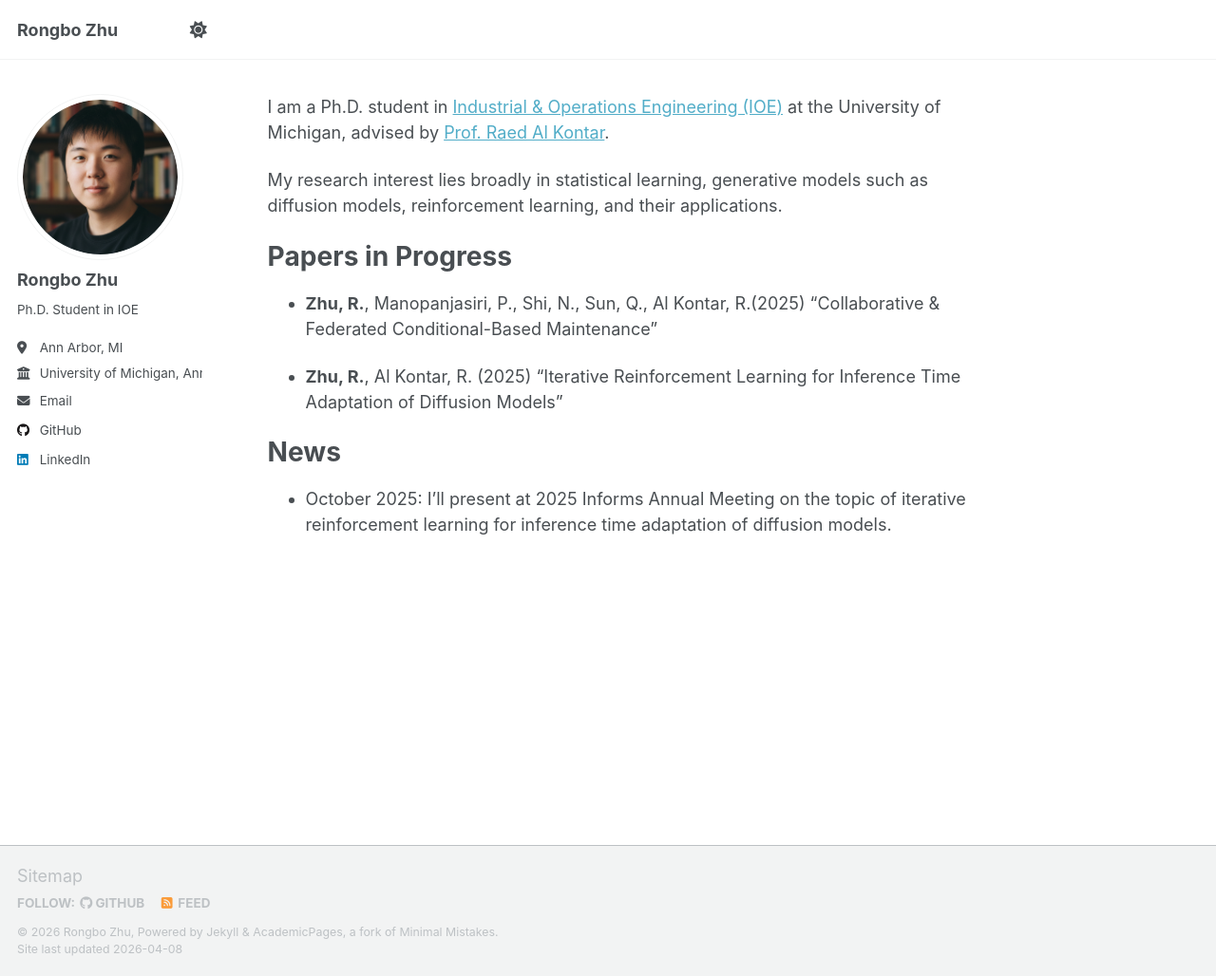
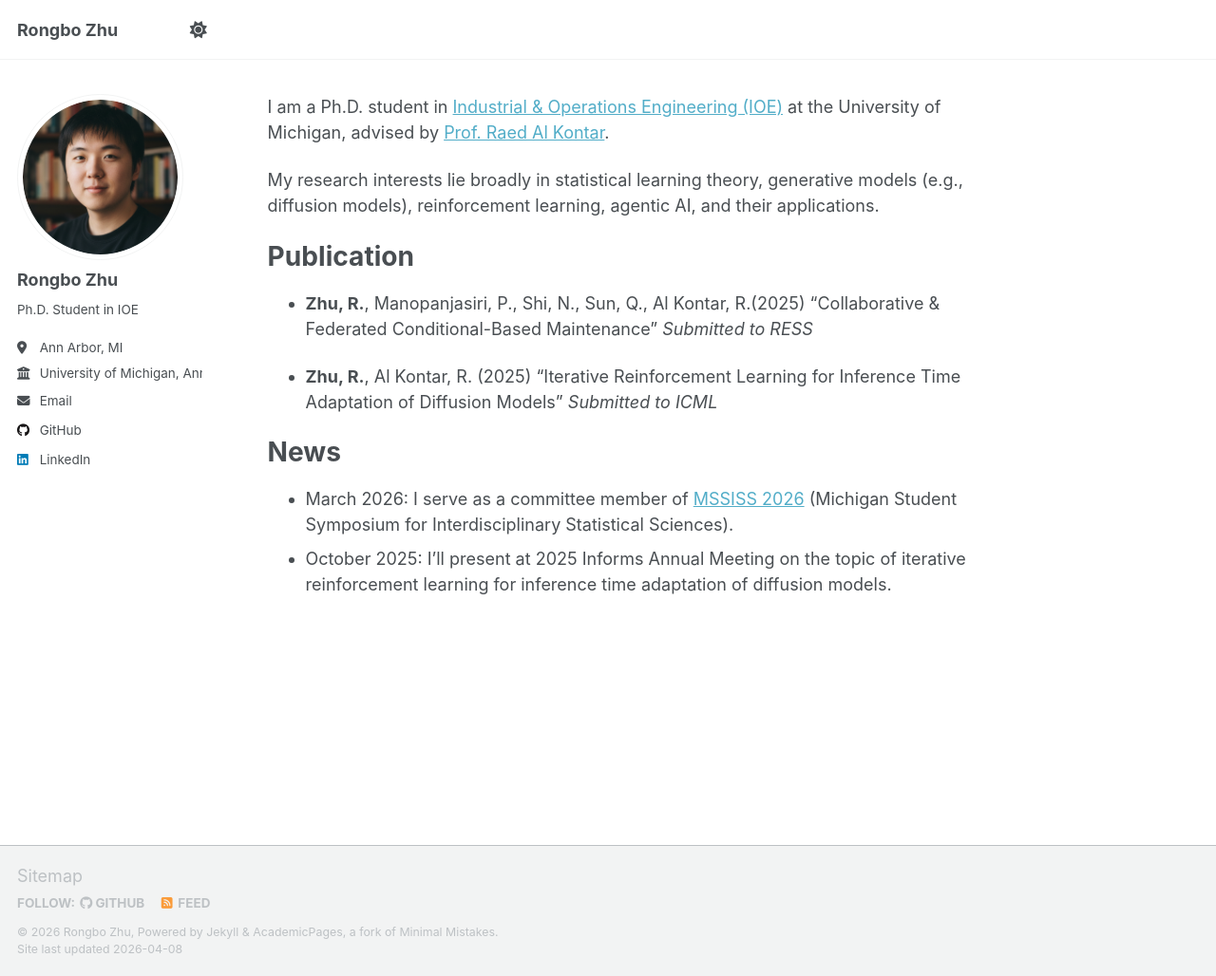
Before and after one commit to Bradley-Zhu/Rongbo-Z.github.io, a Jekyll site: the page built from _pages/about.md, in a window 1280 px wide and 1028 px high. Shown: the whole window at 95% size. Built offline with Jekyll 4.4.1, drawn with Linux system fonts in a browser that asks for light colours; a script that is not in the unit is left out.

Commit message:
Update homepage: publications, news, and research interests
- Add submission status to publications (RESS, ICML)
- Add March 2026 news: MSSISS 2026 committee member
- Update research interests to include learning theory and agentic AI

Co-Authored-By: Claude Opus 4.5 <noreply@anthropic.com>

```diff
--- a/_pages/about.md
+++ b/_pages/about.md
@@ -8,14 +8,15 @@ redirect_from:
 
 I am a Ph.D. student in [Industrial & Operations Engineering (IOE)](https://ioe.engin.umich.edu/) at the University of Michigan, advised by [Prof. Raed Al Kontar](https://ioe.engin.umich.edu/people/al-kontar-raed/).
 
-My research interest lies broadly in statistical learning, generative models such as diffusion models, reinforcement learning, and their applications.
+My research interests lie broadly in statistical learning theory, generative models (e.g., diffusion models), reinforcement learning, agentic AI, and their applications.
 
-# Papers in Progress
+# Publication
 
-- **Zhu, R.**, Manopanjasiri, P., Shi, N., Sun, Q., Al Kontar, R.(2025) "Collaborative & Federated Conditional-Based Maintenance"
+- **Zhu, R.**, Manopanjasiri, P., Shi, N., Sun, Q., Al Kontar, R.(2025) "Collaborative & Federated Conditional-Based Maintenance" *Submitted to RESS*
 
-- **Zhu, R.**, Al Kontar, R. (2025)  "Iterative Reinforcement Learning for Inference Time Adaptation of Diffusion Models"
+- **Zhu, R.**, Al Kontar, R. (2025)  "Iterative Reinforcement Learning for Inference Time Adaptation of Diffusion Models" *Submitted to ICML*
 
 # News
 
+- March 2026: I serve as a committee member of [MSSISS 2026](https://sites.lsa.umich.edu/mssiss/) (Michigan Student Symposium for Interdisciplinary Statistical Sciences).
 - October 2025: I'll present at 2025 Informs Annual Meeting on the topic of iterative reinforcement learning for inference time adaptation of diffusion models.
```
